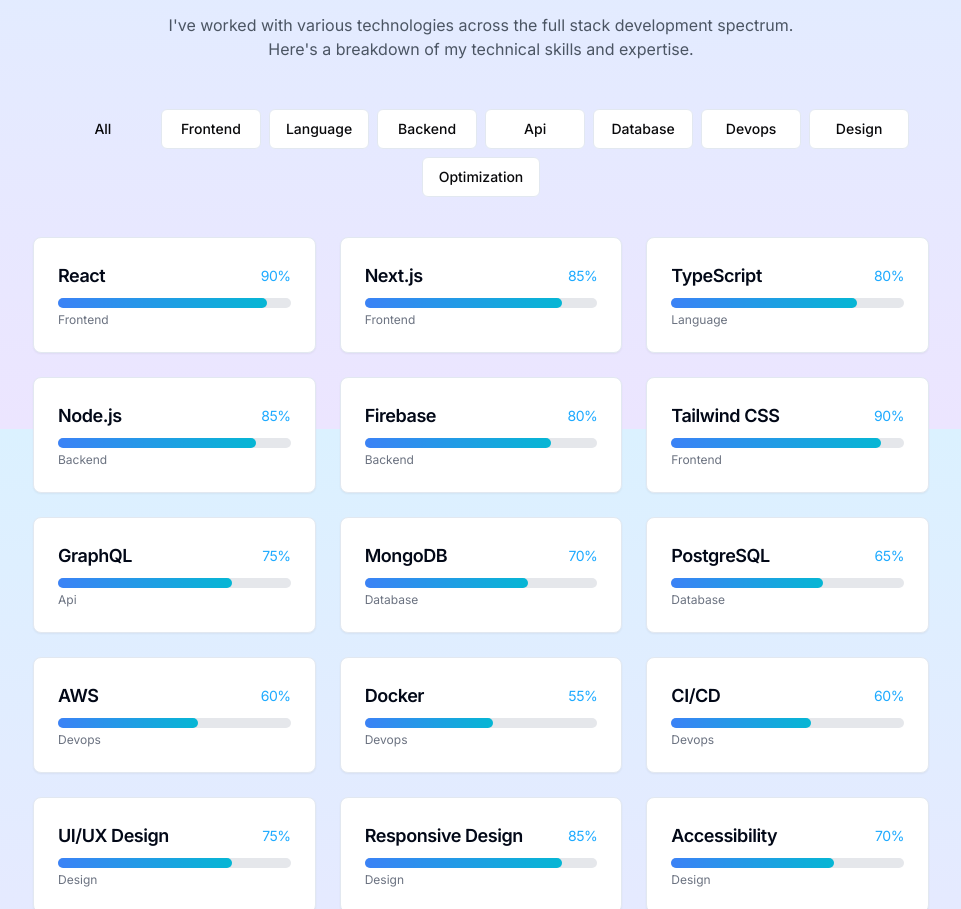
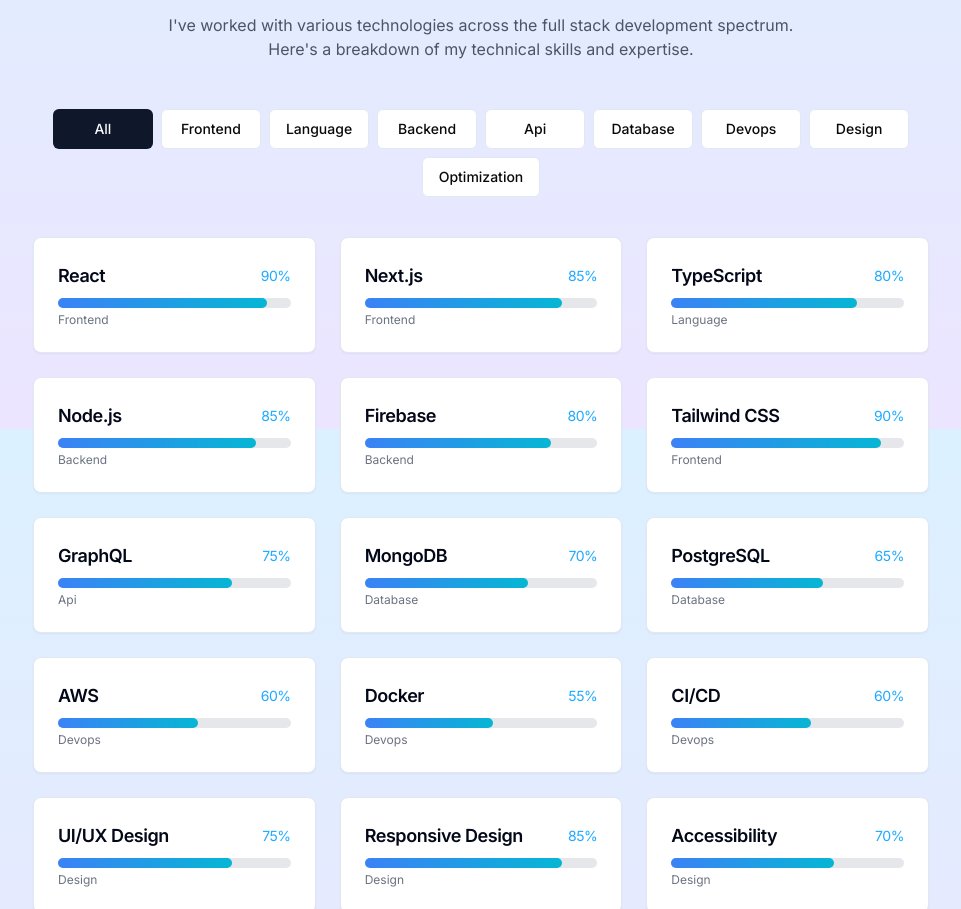
Before and after one commit to jgeiger2/portfolio-website, a Next.js app: page /about in a window 1280 px wide. Shown: the part 1171-2080 px from the top of the page, without its empty margins (159-1120 px from the left). Built offline with nearby package versions, Linux system fonts and the light colour scheme; no server answers; the database is empty.

Commit message:
fix: use valid Button variant types in about page category filter

```diff
--- a/src/app/about/page.tsx
+++ b/src/app/about/page.tsx
@@ -263,7 +263,7 @@
           {/* Category filter */}
           <div className="flex flex-wrap justify-center gap-2 mb-10">
             <Button
-              variant={activeCategory === 'all' ? 'primary' : 'outline'}
+              variant={activeCategory === 'all' ? 'default' : 'outline'}
               onClick={() => setActiveCategory('all')}
               className="min-w-[100px]"
             >
@@ -272,7 +272,7 @@
             {Array.from(new Set(skills.map(skill => skill.category))).map(category => (
               <Button
                 key={category as string}
-                variant={activeCategory === category ? 'primary' : 'outline'}
+                variant={activeCategory === category ? 'default' : 'outline'}
                 onClick={() => setActiveCategory(category as string)}
                 className="min-w-[100px] capitalize"
               >
```
